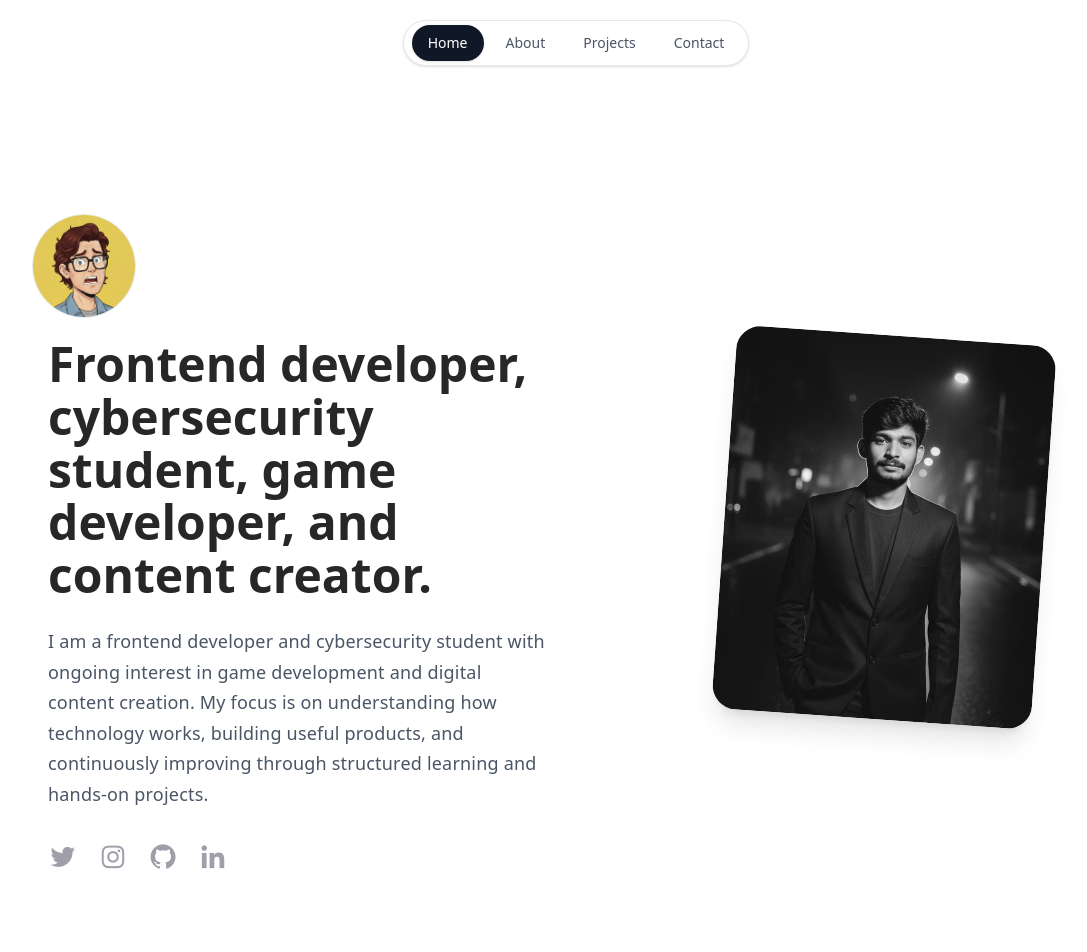
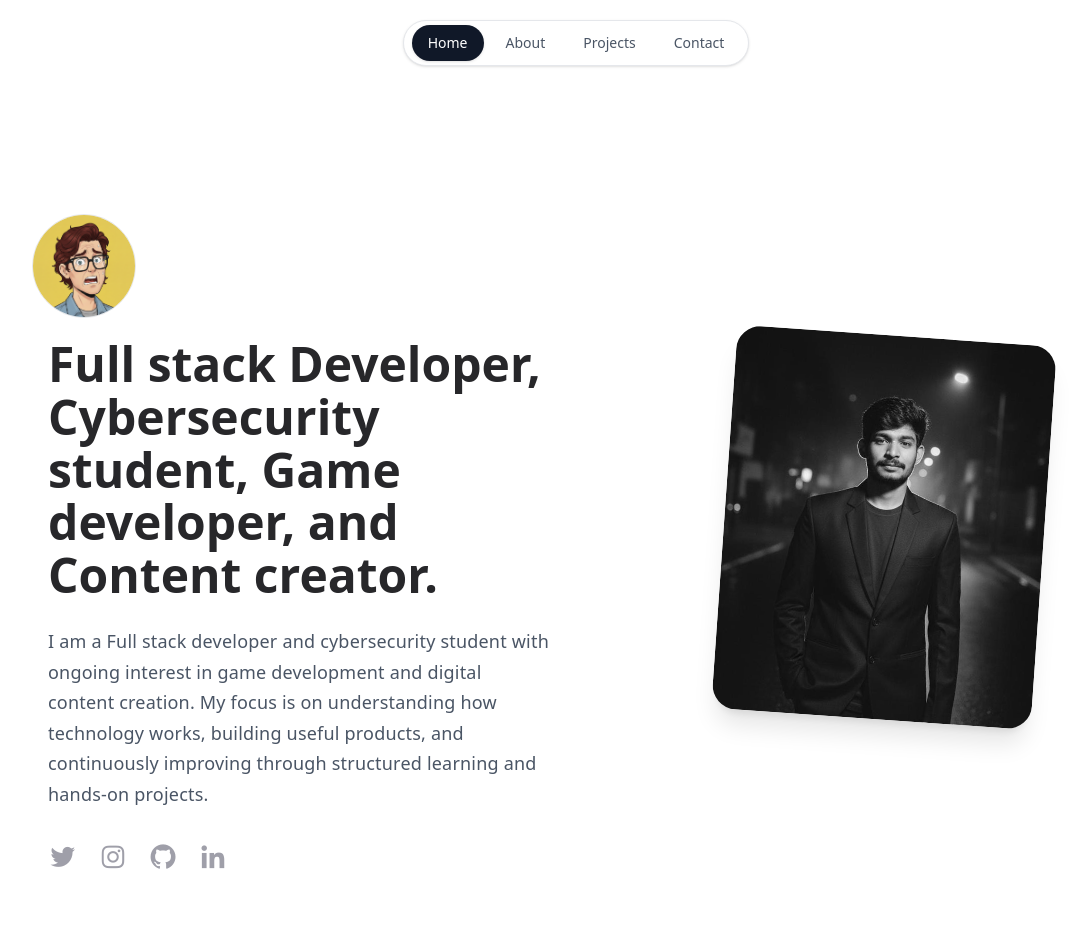
Before and after one commit to avinashgundimeda/React-Portfolio, a React (Vite) app: page / in a window 1280 px wide. Shown: the top 952 px of the page, without its empty margins (64-1151 px from the left). Built offline with nearby package versions, Linux system fonts and the light colour scheme.

Commit message:
a small change

```diff
--- a/src/Pages/Home.jsx
+++ b/src/Pages/Home.jsx
@@ -58,11 +58,11 @@ const Home = () => {
             <div className="grid grid-cols-1 md:grid-cols-2 gap-12 items-start">
               <div>
                 <h1 className="text-4xl md:text-5xl font-bold leading-[1.1] text-zinc-800 mb-6 ml-4">
-                  Frontend developer, cybersecurity student, game developer, and
-                  content creator.
+                  Full stack Developer, Cybersecurity student, Game developer, and
+                  Content creator.
                 </h1>
                 <p className="text-[18px] leading-[1.7] tracking-[0.2px] text-gray-600 font-normal mb-8 text-base ml-4">
-                  I am a frontend developer and cybersecurity student with
+                  I am a Full stack developer and cybersecurity student with
                   ongoing interest in game development and digital content
                   creation. My focus is on understanding how technology works,
                   building useful products, and continuously improving through
```
